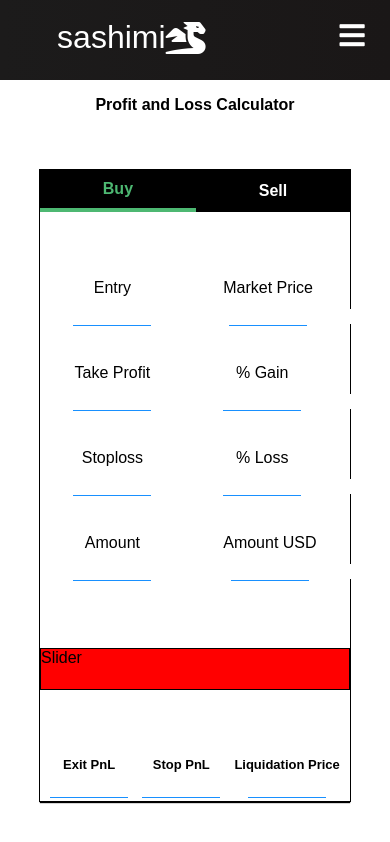
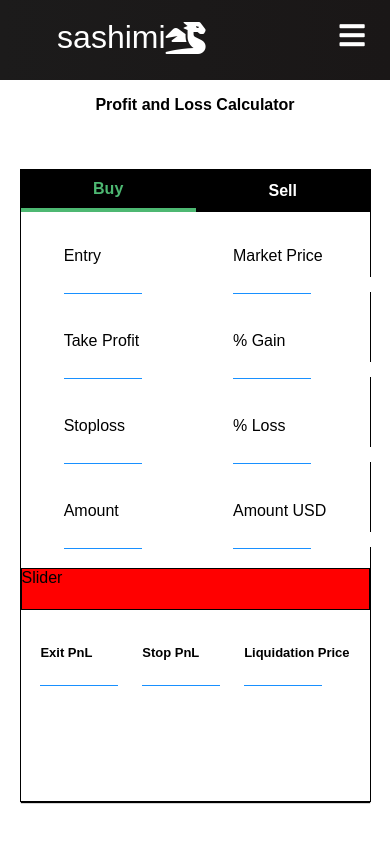
Before and after one commit to vietmazze/PnL-UI, a React (Create React App) app in the folder pnl-ftx/: page / in a window 390 px wide. Shown: the top 842 px of the page. Built offline with nearby package versions, Linux system fonts and the light colour scheme.

Commit message:
add warning

```diff
--- a/pnl-ftx/src/components/PnL.css
+++ b/pnl-ftx/src/components/PnL.css
@@ -8,7 +8,7 @@
   width: 70vw;
   display: flex;
   flex-direction: column;
-  justify-content: space-between;
+  justify-content: start;
   top: 15%;
   left: 15%;
   position: absolute;
@@ -19,6 +19,7 @@
 }
 
 .pnl-menu {
+  margin-top: 2rem;
   display: grid;
   grid-template-columns: repeat(2, auto);
   justify-items: center;
@@ -39,7 +40,7 @@
   flex-direction: column;
   justify-self: start;
   text-align: center;
-  align-items: center;
+  align-items: left;
 }
 
 .pnl-box {
@@ -106,6 +107,7 @@
 }
 
 .pnl-slider {
+  margin-top: 1rem;
   border: 1px solid black;
   background-color: red;
   height: 5vh;
@@ -113,9 +115,16 @@
 }
 
 .pnl-summary {
+  margin-top: 2rem;
   display: flex;
   flex-direction: row;
   justify-content: space-evenly;
+}
+
+.pnl-warning {
+  font-size: 1rem;
+  color: red;
+  font-weight: bold;
 }
 
 @media screen and (max-width: 960px) {
@@ -125,12 +134,12 @@
   }
   .pnl-container {
     height: 75vh;
-    width: 80vw;
+    width: 90vw;
     display: flex;
     flex-direction: column;
-    justify-content: space-between;
+    justify-content: start;
     top: 20%;
-    left: 10%;
+    left: 5%;
     position: absolute;
     /*background-color: #424242;*/
     border: 1px solid;
@@ -139,6 +148,7 @@
   }
 
   .pnl-menu {
+    margin-top: 2rem;
     display: grid;
     grid-template-columns: repeat(2, auto);
     justify-items: center;
@@ -153,6 +163,7 @@
     box-sizing: border-box;
   }
   .pnl-summary {
+    margin-top: 2rem;
     display: flex;
     flex-direction: row;
     justify-content: space-evenly;
@@ -164,7 +175,7 @@
     flex-direction: column;
     justify-self: start;
     text-align: left;
-    align-items: center;
+    align-items: left;
     padding: 3px 4px;
   }
   .pnl-box {
@@ -183,4 +194,10 @@
     font-weight: bold;
     text-align: left;
   }
+
+  .pnl-warning {
+    font-size: 0.5rem;
+    color: red;
+    font-weight: bold;
+  }
 }
--- a/pnl-ftx/src/components/PnL.js
+++ b/pnl-ftx/src/components/PnL.js
@@ -54,6 +54,7 @@ function PnL() {
   useEffect(() => {
     var curProfit;
     var curStoploss;
+
     if (userRequest.entry !== "" && userRequest.takeProfit !== "") {
       curProfit = cal.profitCal(userRequest.entry, userRequest.takeProfit);
     }
@@ -153,6 +154,14 @@ function PnL() {
                   onChange={(e) => handleNumberChange("takeProfit", e)}
                 ></input>
               </div>
+              {orderType.buy &
+              (userRequest.takeProfit < userRequest.marketPrice) ? (
+                <p className="pnl-warning"> Should be greater than market</p>
+              ) : null}
+              {orderType.sell &
+              (userRequest.takeProfit > userRequest.marketPrice) ? (
+                <p className="pnl-warning">Should be lower than market</p>
+              ) : null}
             </div>
             <div className="pnl-items">
               <label>Stoploss</label>
@@ -164,6 +173,14 @@ function PnL() {
                   onChange={(e) => handleNumberChange("stopLoss", e)}
                 ></input>
               </div>
+              {orderType.buy &
+              (userRequest.stopLoss > userRequest.marketPrice) ? (
+                <p className="pnl-warning"> Should be lower than market</p>
+              ) : null}
+              {orderType.sell &
+              (userRequest.stopLoss < userRequest.marketPrice) ? (
+                <p className="pnl-warning">Should be greater than market</p>
+              ) : null}
             </div>
             <div className="pnl-items">
               <label>Amount</label>
--- a/pnl-ftx/src/data/pnlCalculator.js
+++ b/pnl-ftx/src/data/pnlCalculator.js
@@ -1,5 +1,5 @@
 import { round } from "lodash";
-export const stoplossCal = (entry, stoploss) => {
+export const stoplossCal = (entry, stoploss, orderType) => {
   return round((Math.abs(entry - stoploss) / entry) * 100, 2);
 };
 
```
